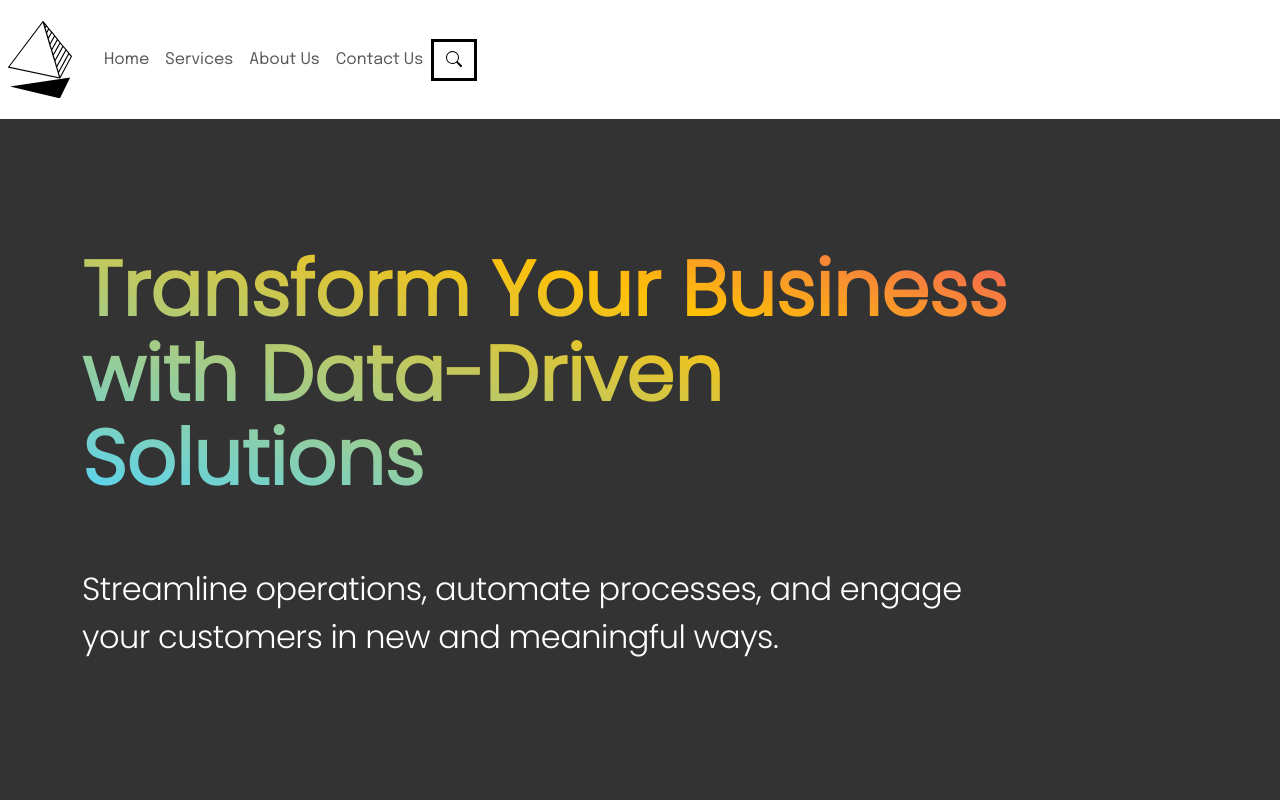
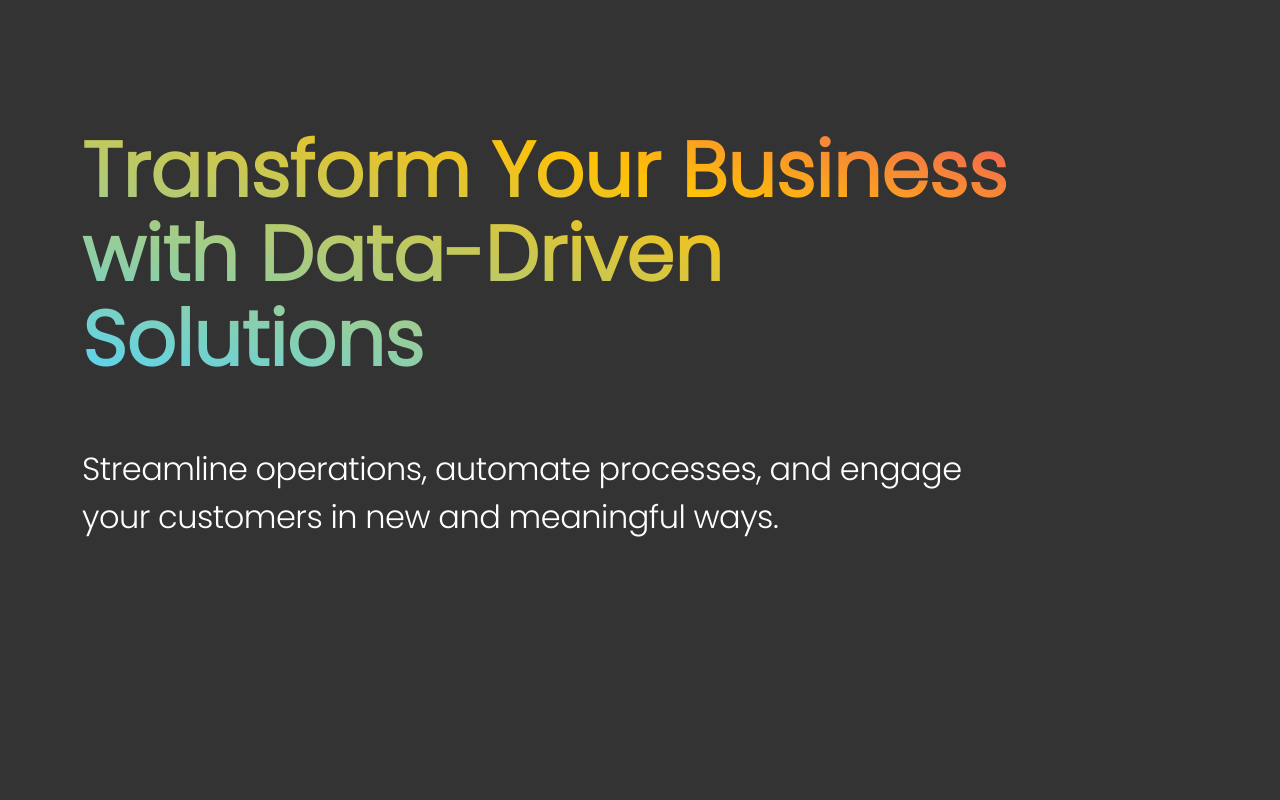
Before and after one commit to jbwashington/full-stack-tech, a Next.js app: page / in a window 1280 px wide. Shown: the top 800 px of the page. Built offline with nearby package versions, Linux system fonts and the light colour scheme.

Commit message:
removed navigation until i can troubleshoot

```diff
--- a/pages/index.js
+++ b/pages/index.js
@@ -4,7 +4,7 @@ import Link from 'next/link';
 import Image from "next/image";
 import { useState } from "react";
 import Header from "../components/Header";
-import Navigation from "../components/Navigation";
+// import Navigation from "../components/Navigation";
 import Services from "../components/Services";
 import UserTestimonials from "../components/UserTestimonials";
 import UniqueValueProposition from "../components/UniqueValueProposition";
@@ -24,7 +24,6 @@ export default function Home() {
     <link rel="icon" href="/favicon.ico" />
     </Head>
 
-    <Navigation />
     <main>
     <Header />
     <Services />
```
